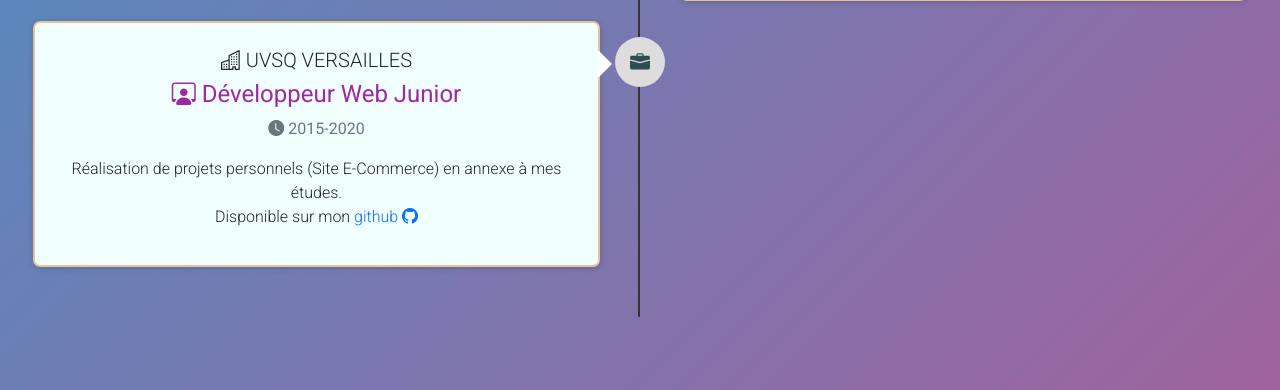
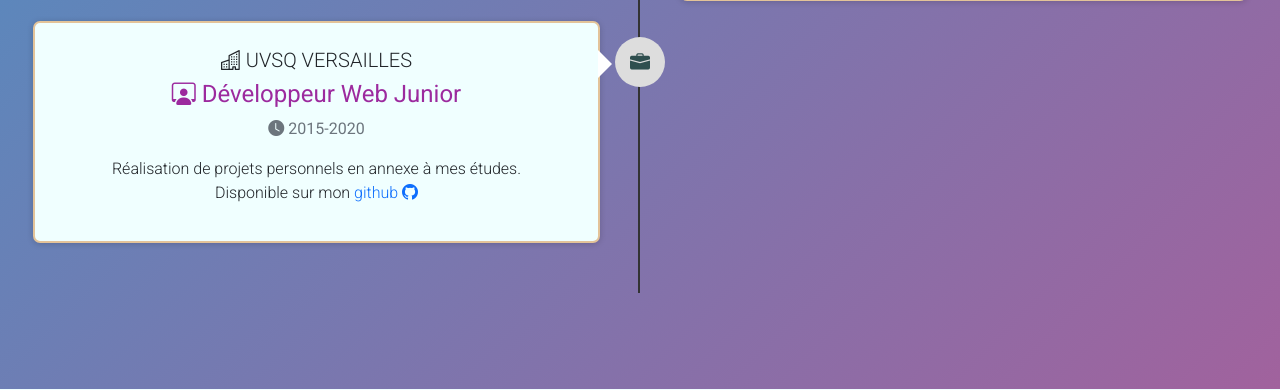
Before and after one commit to mouctarbarry/my-cv-python, a Flask app: page / in a window 1280 px wide. Shown: the part 2139-2529 px from the top of the page. Run offline with Flask 3, Linux system fonts and the light colour scheme; some libraries are stand-ins or nearby versions.

Commit message:
Update index.html

```diff
--- a/templates/index.html
+++ b/templates/index.html
@@ -185,7 +185,7 @@
                         <p class="text-muted"><span class="bi-clock-fill"></span> 2015-2020</p>
                     </div>
                     <div class="timeline-body">
-                        <p>Réalisation de projets personnels (Site E-Commerce) en annexe à mes études.<br>Disponible sur mon
+                        <p>Réalisation de projets personnels en annexe à mes études.<br>Disponible sur mon
                             <a href="https://github.com/mouctarbarry" style="text-decoration:none" target="_blank"> github
                                 <span class="bi-github"></span>
                             </a>
```
